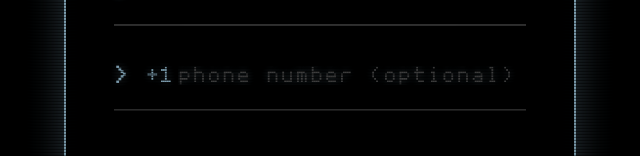
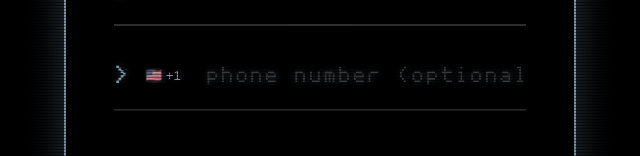
Before and after one commit to billyr95/basement-splash, a Next.js app: page / in a window 1280 px wide. Shown: the part 450-606 px from the top of the page, without its empty margins (320-960 px from the left). Built offline with nearby package versions, Linux system fonts and the light colour scheme.

Commit message:
International numbers add

```diff
--- a/app/globals.css
+++ b/app/globals.css
@@ -278,6 +278,21 @@ input:focus::placeholder {
   scrollbar-color: #8bafc2 rgba(0, 0, 0, 0.5);
 }
 
+/* Custom select dropdown styling */
+select {
+  color: #8bafc2;
+  background-color: transparent;
+}
+
+select option {
+  background-color: #000;
+  color: #8bafc2;
+}
+
+select:focus {
+  outline: none;
+}
+
 /* Responsive Design */
 
 /* Large tablets and small desktops (1024px - 1200px) */
--- a/app/page.tsx
+++ b/app/page.tsx
@@ -3,8 +3,54 @@
 import { useState } from 'react'
 import AsciiArt from '@/components/AsciiArt'
 
+// Common country codes
+const countryCodes = [
+  { code: '+1', country: 'US/CA', flag: '🇺🇸' },
+  { code: '+44', country: 'UK', flag: '🇬🇧' },
+  { code: '+61', country: 'AU', flag: '🇦🇺' },
+  { code: '+33', country: 'FR', flag: '🇫🇷' },
+  { code: '+49', country: 'DE', flag: '🇩🇪' },
+  { code: '+81', country: 'JP', flag: '🇯🇵' },
+  { code: '+86', country: 'CN', flag: '🇨🇳' },
+  { code: '+91', country: 'IN', flag: '🇮🇳' },
+  { code: '+52', country: 'MX', flag: '🇲🇽' },
+  { code: '+55', country: 'BR', flag: '🇧🇷' },
+  { code: '+34', country: 'ES', flag: '🇪🇸' },
+  { code: '+39', country: 'IT', flag: '🇮🇹' },
+  { code: '+7', country: 'RU', flag: '🇷🇺' },
+  { code: '+82', country: 'KR', flag: '🇰🇷' },
+  { code: '+31', country: 'NL', flag: '🇳🇱' },
+  { code: '+46', country: 'SE', flag: '🇸🇪' },
+  { code: '+47', country: 'NO', flag: '🇳🇴' },
+  { code: '+45', country: 'DK', flag: '🇩🇰' },
+  { code: '+358', country: 'FI', flag: '🇫🇮' },
+  { code: '+48', country: 'PL', flag: '🇵🇱' },
+  { code: '+420', country: 'CZ', flag: '🇨🇿' },
+  { code: '+351', country: 'PT', flag: '🇵🇹' },
+  { code: '+30', country: 'GR', flag: '🇬🇷' },
+  { code: '+90', country: 'TR', flag: '🇹🇷' },
+  { code: '+972', country: 'IL', flag: '🇮🇱' },
+  { code: '+971', country: 'AE', flag: '🇦🇪' },
+  { code: '+966', country: 'SA', flag: '🇸🇦' },
+  { code: '+27', country: 'ZA', flag: '🇿🇦' },
+  { code: '+234', country: 'NG', flag: '🇳🇬' },
+  { code: '+20', country: 'EG', flag: '🇪🇬' },
+  { code: '+54', country: 'AR', flag: '🇦🇷' },
+  { code: '+56', country: 'CL', flag: '🇨🇱' },
+  { code: '+57', country: 'CO', flag: '🇨🇴' },
+  { code: '+51', country: 'PE', flag: '🇵🇪' },
+  { code: '+66', country: 'TH', flag: '🇹🇭' },
+  { code: '+65', country: 'SG', flag: '🇸🇬' },
+  { code: '+60', country: 'MY', flag: '🇲🇾' },
+  { code: '+62', country: 'ID', flag: '🇮🇩' },
+  { code: '+63', country: 'PH', flag: '🇵🇭' },
+  { code: '+84', country: 'VN', flag: '🇻🇳' },
+  { code: '+64', country: 'NZ', flag: '🇳🇿' },
+]
+
 export default function SplashPage() {
   const [email, setEmail] = useState('')
+  const [countryCode, setCountryCode] = useState('+1')
   const [phone, setPhone] = useState('')
   const [status, setStatus] = useState<'idle' | 'loading' | 'success' | 'error'>('idle')
   const [message, setMessage] = useState('')
@@ -12,8 +58,8 @@ export default function SplashPage() {
   const handlePhoneChange = (e: React.ChangeEvent<HTMLInputElement>) => {
     // Only allow numbers
     const value = e.target.value.replace(/\D/g, '')
-    // Limit to 10 digits (US/Canada format)
-    setPhone(value.slice(0, 10))
+    // Limit to 15 digits (international max)
+    setPhone(value.slice(0, 15))
   }
 
   const handleSubmit = async (e: React.FormEvent) => {
@@ -30,10 +76,10 @@ export default function SplashPage() {
       return
     }
 
-    // Validate phone if provided (must be 10 digits)
-    if (phone && phone.length !== 10) {
+    // Validate phone if provided (must have at least 7 digits)
+    if (phone && phone.length < 7) {
       setStatus('error')
-      setMessage('✗ Please enter a valid 10-digit phone number.')
+      setMessage('✗ Please enter a valid phone number.')
       setTimeout(() => {
         setStatus('idle')
         setMessage('')
@@ -43,8 +89,8 @@ export default function SplashPage() {
 
     setStatus('loading')
 
-    // Format phone with +1 prefix for Laylo
-    const formattedPhone = phone ? `+1${phone}` : null
+    // Format phone with selected country code for Laylo
+    const formattedPhone = phone ? `${countryCode}${phone}` : null
 
     try {
       const response = await fetch('/api/subscribe', {
@@ -108,10 +154,26 @@ export default function SplashPage() {
               />
             </div>
 
-            {/* Phone Input with +1 prefix */}
+            {/* Phone Input with country code dropdown */}
             <div className="input-line">
               <span className="prompt-symbol text-terminal">&gt;</span>
-              <span className="text-terminal ml-2 font-mono">+1</span>
+              <select
+                value={countryCode}
+                onChange={(e) => setCountryCode(e.target.value)}
+                disabled={status === 'loading'}
+                className="bg-transparent border-none text-terminal outline-none ml-2 font-mono cursor-pointer"
+                style={{ appearance: 'none', paddingRight: '4px' }}
+              >
+                {countryCodes.map((country) => (
+                  <option
+                    key={country.code}
+                    value={country.code}
+                    className="bg-black text-terminal"
+                  >
+                    {country.flag} {country.code}
+                  </option>
+                ))}
+              </select>
               <input
                 type="tel"
                 value={phone}
```
